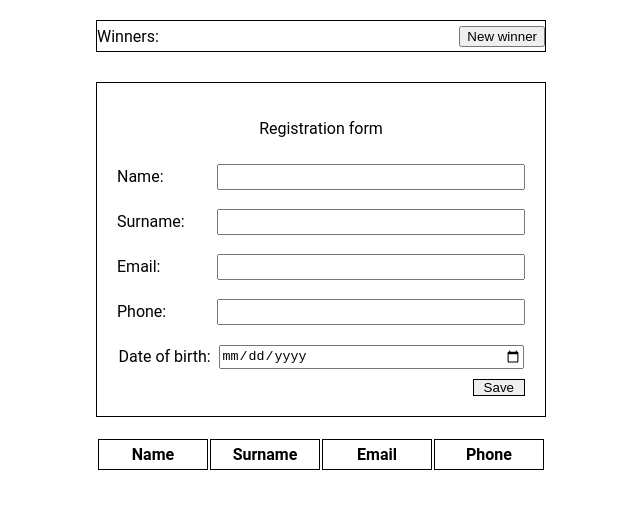
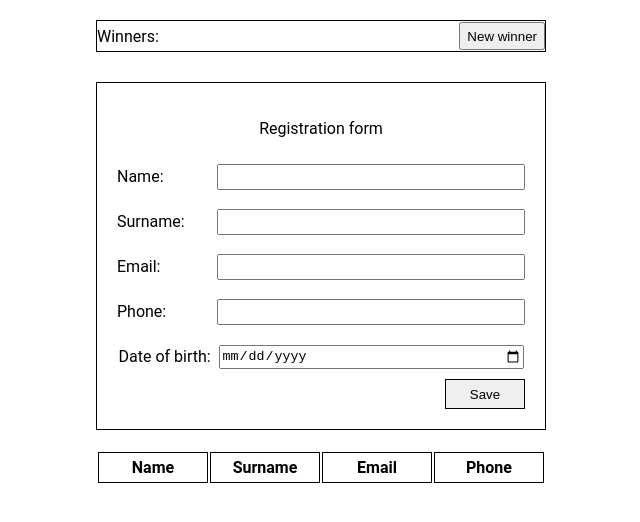
Before and after one commit to InnaMeltsova/Lottery, a plain HTML site: page index.html in a window 1280 px wide. Shown: the whole page, without its empty margins (319-959 px from the left). Drawn offline with Linux system fonts and the light colour scheme.

Commit message:
changeButtons

```diff
--- a/index.html
+++ b/index.html
@@ -12,7 +12,7 @@
             <button onclick="getWinner()">New winner</button>
         </header>
 
-        <section class="block2">
+        <section class="fields">
             <form class="main-form">
                 <p>Registration form</p>
                 <div class="field">
--- a/styles/main.css
+++ b/styles/main.css
@@ -18,7 +18,11 @@ body {
     align-items: center;
 }
 
-.block2 {
+.winner button {
+    height: 95%;
+}
+
+.fields {
     display: flex;
     flex-direction: column;
     align-items: flex-end;
@@ -37,6 +41,8 @@ body {
     padding: 0 10px;
     cursor: pointer;
     border: 1px solid #000;
+    width: 80px;
+    height: 30px;
 }
 
 .field {
```
Also changed, not shown: 1 other file.
